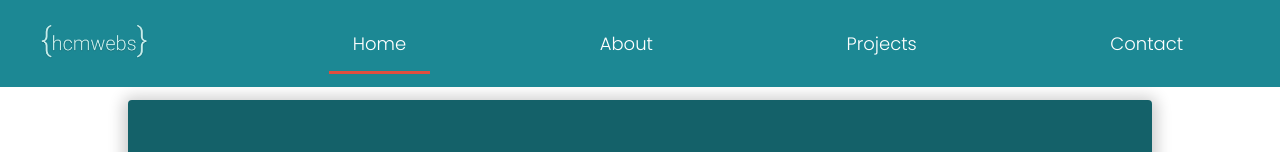
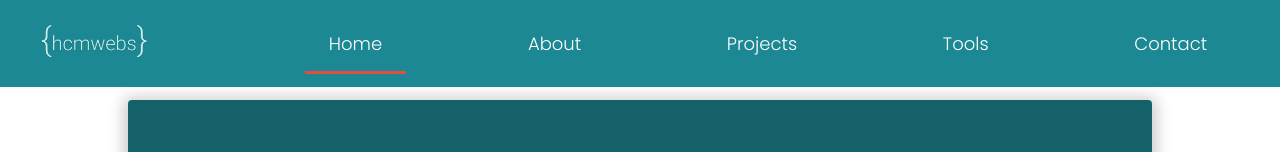
Before and after one commit to Hcmwebs/hcmwebs-react, a React (Create React App) app: page / in a window 1280 px wide. Shown: the top 152 px of the page. Built offline with nearby package versions, Linux system fonts and the light colour scheme; a web font is replaced by a local one.

Commit message:
Added a link to the resources section
Signed-off-by: Heze <64218603+Hcmwebs@users.noreply.github.com>

```diff
--- a/src/js/Navbar.js
+++ b/src/js/Navbar.js
@@ -13,6 +13,9 @@ const Navbar = ({ isOpen, isActive }) => {
         <a href='/projects'>Projects</a>
       </li>
       <li>
+        <a href='/tools'>Tools</a>
+      </li>
+      <li>
         <a href='/contact'>Contact</a>
       </li>
     </ul>
```
